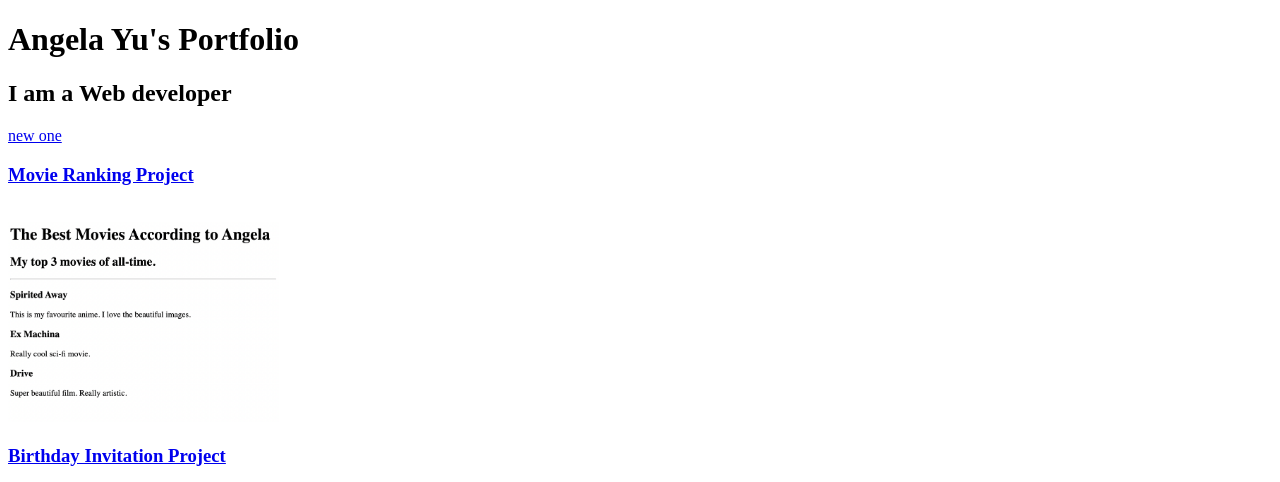
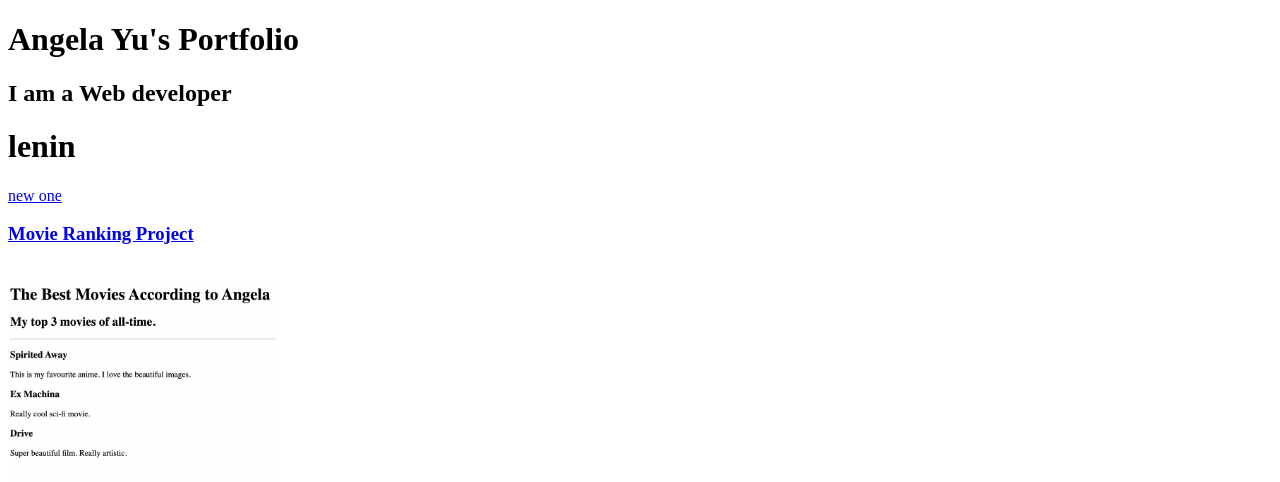
Before and after one commit to ramagirilenin/html-profilio, a plain HTML site: page index.html in a window 1280 px wide. Shown: the top 482 px of the page. Drawn offline with Linux system fonts and the light colour scheme; files whose address does not match are found by name.

Commit message:
Update index.html

```diff
--- a/index.html
+++ b/index.html
@@ -23,6 +23,8 @@ https://developer.mozilla.org/en-US/docs/Web/HTML/Element/img#attr-height -->
     <body>
         <h1>Angela Yu's Portfolio</h1>
         <h2>I am a Web developer</h2>
+        <h1>lenin</h1>
+
         <a href="../html/new.html">new one</a>
         <h3><a href="/section-4/4.3 HTML Porfolio Project/public/movie-ranking.html">Movie Ranking Project</a></h3> <br/>
         <img src="/section-4/4.3 HTML Porfolio Project/assets/images/movie-ranking.png" height="200" alt="Movie ranking "/><br/>
```
